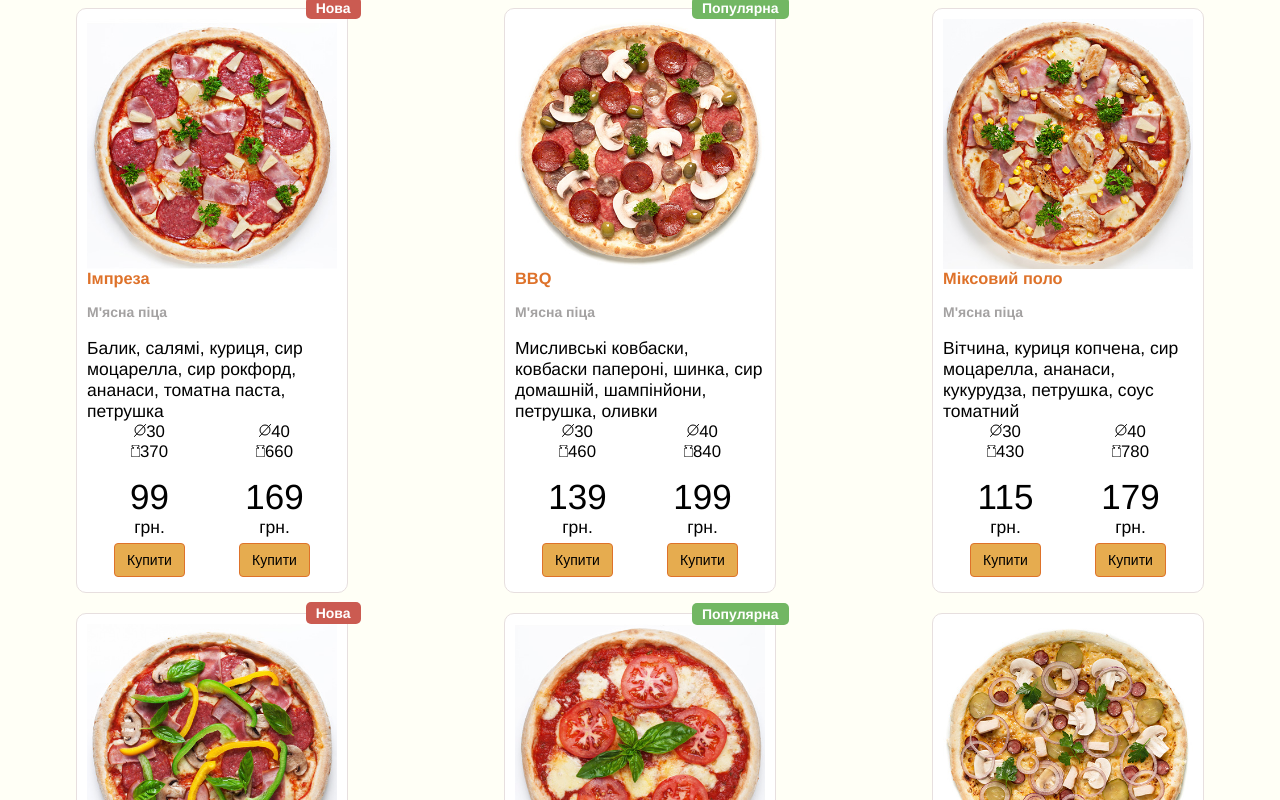
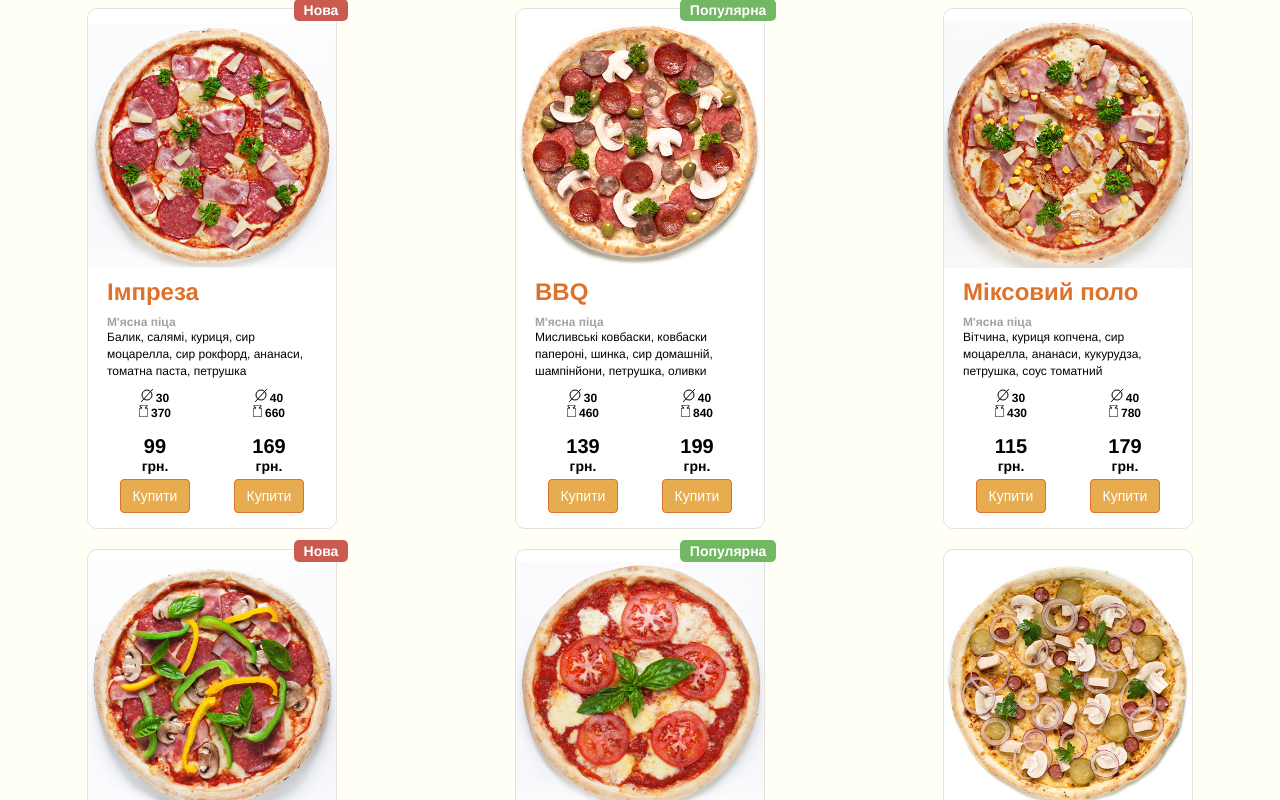
Before and after one commit to otipz19/AngularPizza, an Angular app: page / in a window 1280 px wide. Shown: the top 800 px of the page. Built offline with nearby package versions, Linux system fonts and the light colour scheme.

Commit message:
Adjusted styles of pizza card

```diff
--- a/src/app/pizza-list/pizza-card/option/option.component.css
+++ b/src/app/pizza-list/pizza-card/option/option.component.css
@@ -11,7 +11,16 @@
   flex-direction: column;
   justify-content: center;
   align-items: center;
-  font-size: 1.2rem;
+  font-size: 12px;
+  font-weight: bolder;
+}
+
+.size {
+  margin-left: 3px;
+}
+
+.weight {
+  margin-left: 3px;
 }
 
 .buy-section {
@@ -30,12 +39,16 @@
 }
 
 .value {
-  font-size: 2.5rem;
-  font-weight: 550;
+  font-weight: bolder;
+  font-size: 20px;
 }
 
 .currency {
-  font-size: 1.25rem;
+  font-weight: bolder;
+}
+
+.buy-btn > button {
+  color: white;
 }
 
 .buy-btn > button {
--- a/src/app/pizza-list/pizza-card/pizza-card.component.css
+++ b/src/app/pizza-list/pizza-card/pizza-card.component.css
@@ -1,4 +1,5 @@
 .container {
+  box-sizing: border-box;
   position: relative;
   display: flex;
   flex-direction: column;
@@ -14,24 +15,33 @@
 }
 
 img {
-  max-width: 250px;
+  max-width: 248px;
+  margin: 1px;
+}
+
+.caption {
+  padding: 9px;
 }
 
 .title {
   color: #de722a;
   font-weight: bolder;
   margin-top: 0;
+  font-size: 24px;
+  margin-bottom: 9px;
 }
 
 .subtitle {
   color: #a4a2a2;
   margin: 0;
+  font-size: 12px;
 }
 
 .description {
-  margin-bottom: 0;
-  font-size: 1.25rem;
+  margin: 0;
+  font-size: 12px;
   overflow-wrap: break-word;
+  line-height: 1.42857143;
 }
 
 .options {
```
